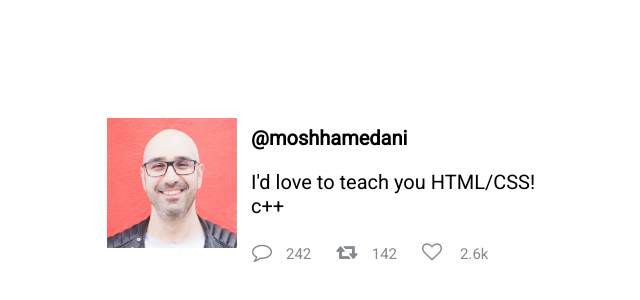
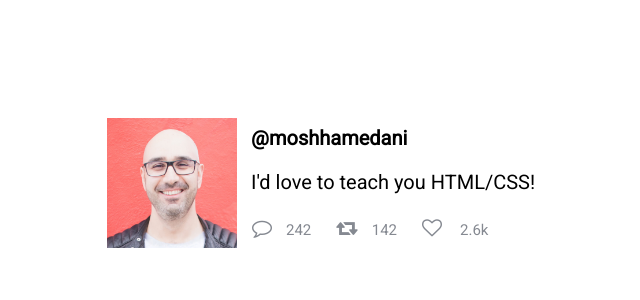
Before and after one commit to Bebiyadav9321/zeustrainning, a plain HTML site: page Day_1/Task1.html in a window 1280 px wide. Shown: the part 90-390 px from the top of the page, without its empty margins (301-941 px from the left). Drawn offline with Linux system fonts and the light colour scheme.

Commit message:
c++ removed

```diff
--- a/Day_1/Task1.html
+++ b/Day_1/Task1.html
@@ -65,7 +65,7 @@
     <div class="first_div" style="margin-left: 400px; margin-top: 200px">
       <img src="images/moshhamedani.jpg" alt="There is no picture" />
       <h2>@moshhamedani</h2>
-      <h3>I'd love to teach you HTML/CSS! c++</h3>
+      <h3>I'd love to teach you HTML/CSS!</h3>
       <div class="icon1" style="margin-right: 24px">
         <i class="fa fa-comment-o" aria-hidden="true"></i><span>242</span>
       </div>
```
